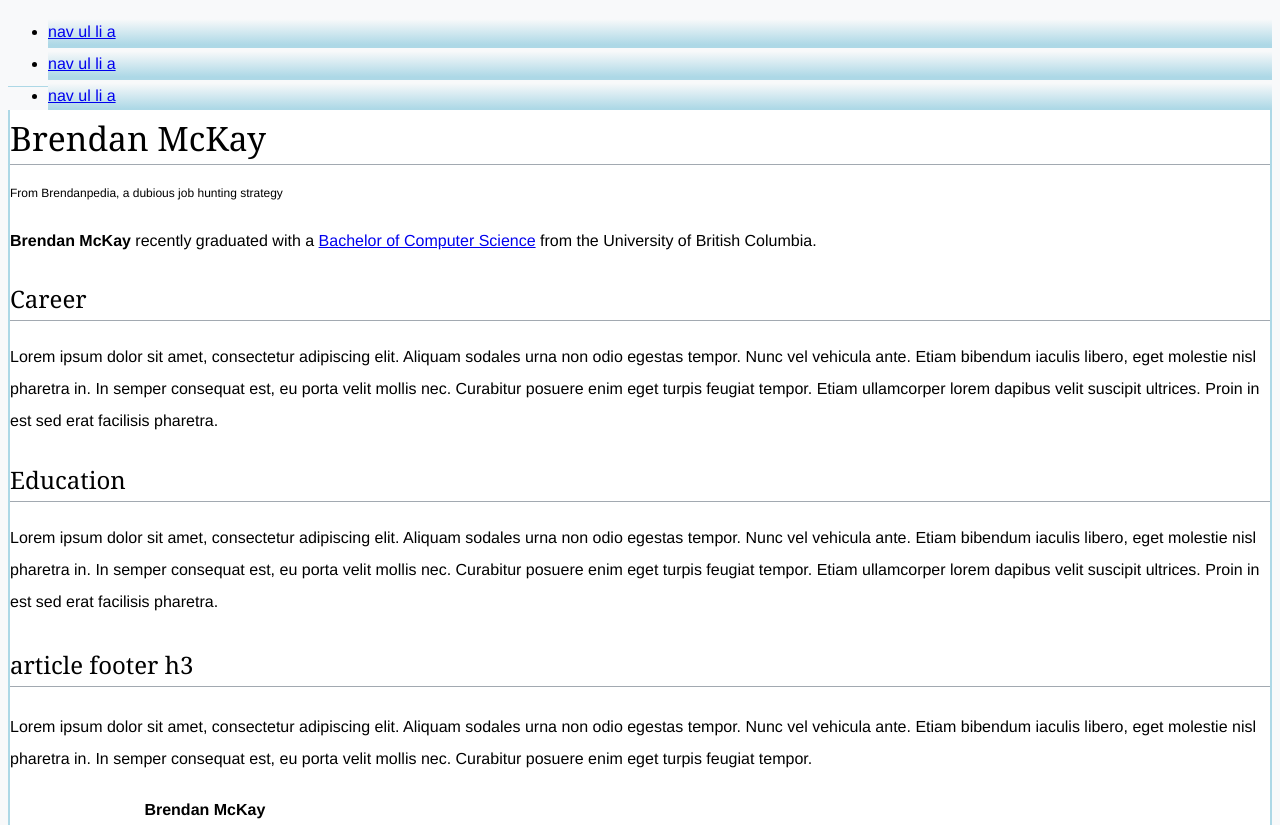
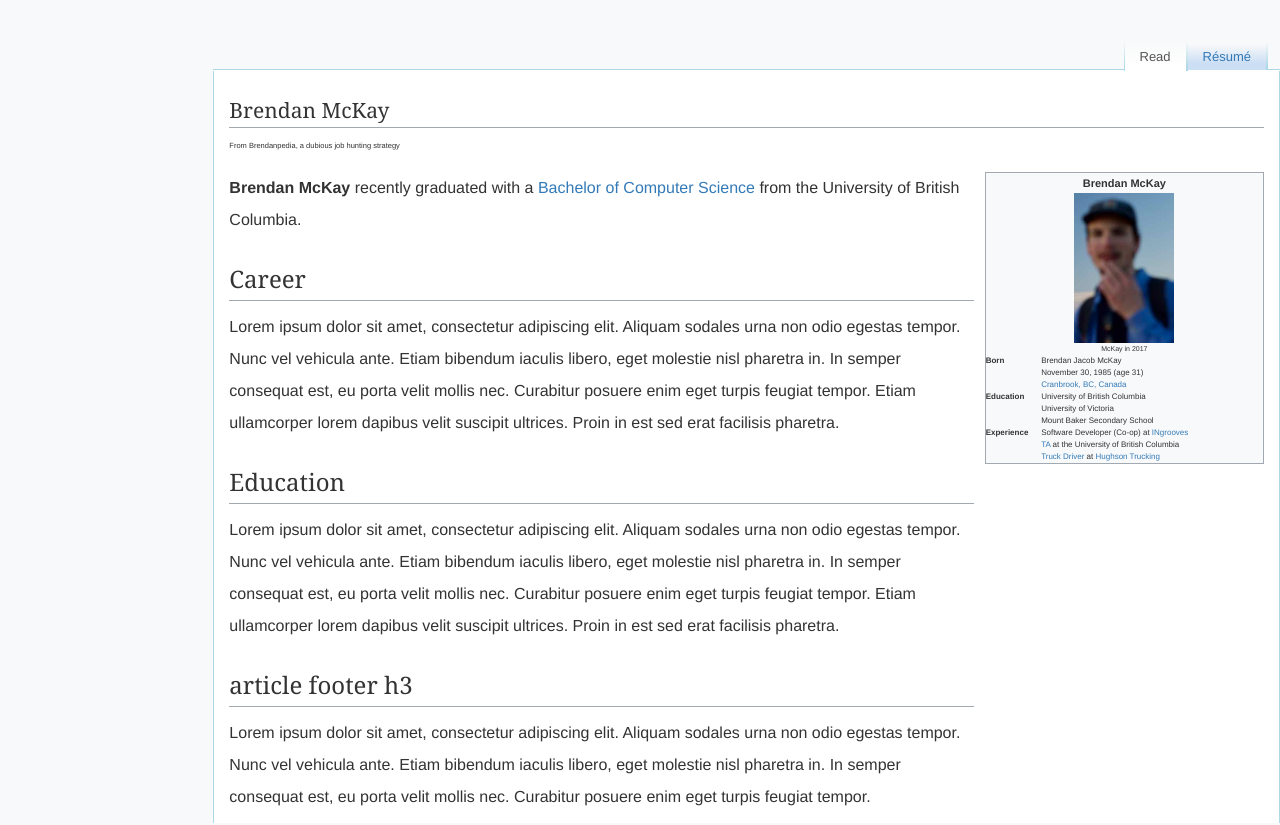
Before and after one commit to brjmc/brjmc.github.io, a plain HTML site: page index.html in a window 1280 px wide. Shown: the top 825 px of the page. Drawn offline with nearby package versions, Linux system fonts and the light colour scheme.

Commit message:
add full 'read' layout

```diff
--- a/css/style.css
+++ b/css/style.css
@@ -1,7 +1,6 @@
 
 
 body{ font:16px/32px Helvetica, Helvetica Neue, Arial, sans-serif; background: #f8f9fa;}
-#main{background:#fff; border: 1px solid lightblue; border-top:none;}
 #container{
 	background: #fff;
 	padding: 0;
@@ -86,3 +85,70 @@
 #title-sub{
 	font-size: .75rem;
 }
+
+#main{
+	background: white;
+}
+
+#main article h1{
+	font-size:2em;
+}
+#main article{
+	float:left;
+	width:72%;
+	display: table-footer-group;
+}
+
+#main aside{
+	float:right;
+	width:27%;
+	display: table-header-group;
+	background: #f8f9fa;
+	border: 1px #a2a9b1 solid;
+	font-size: .8rem;
+}
+
+aside th{
+	width: 20%;
+	font-weight:bold;
+	text-align: left;
+}
+aside td{
+	text-align: left;
+}
+
+.infobox-title{
+	padding: 4px;
+	text-align: center;
+	font-size: 1.1rem;
+	position: relative;
+}
+.headshot{
+	width: 100%;
+	display: flex;
+  	justify-content: center;
+}
+
+.headshot img{
+	margin-left: auto;
+	margin-right:auto;
+	height: 15rem;
+}
+
+aside table{
+	width: 100%;
+    background-color: #f8f9fa;
+    padding: 0.2em;
+    float: right;
+    clear: right;
+    line-height: 1.5em;
+}
+td,th {
+	display: table-cell;
+	vertical-align: top;
+}
+
+td.subtitle{
+	text-align: center;
+	font-size: .7rem;
+}
--- a/index.html
+++ b/index.html
@@ -1,54 +1,58 @@
-<!doctype html>
-<!--[if lt IE 7]> <html class="no-js ie6 oldie" lang="en"> <![endif]-->
-<!--[if IE 7]>    <html class="no-js ie7 oldie" lang="en"> <![endif]-->
-<!--[if IE 8]>    <html class="no-js ie8 oldie" lang="en"> <![endif]-->
-<!--[if gt IE 8]><!--> <html class="no-js" lang="en"> <!--<![endif]-->
+<!DOCTYPE html>
+<html lang="en">
+
 <head>
+    <title>Bootstrap Case</title>
     <meta charset="utf-8">
-	<meta http-equiv="X-UA-Compatible" content="IE=edge,chrome=1">
+    <meta name="viewport" content="width=device-width, initial-scale=1">
+    <link rel="stylesheet" href="https://maxcdn.bootstrapcdn.com/bootstrap/3.3.7/css/bootstrap.min.css">
+    <link rel="stylesheet" href="css/style.css">
+    <script src="https://ajax.googleapis.com/ajax/libs/jquery/3.1.1/jquery.min.js"></script>
+    <script src="https://maxcdn.bootstrapcdn.com/bootstrap/3.3.7/js/bootstrap.min.js"></script>
+</head>
 
-	<title>Brendan McKay</title>
-	<meta name="description" content="">
-	<meta name="author" content="">
-
-	<meta name="viewport" content="width=device-width,initial-scale=1">
-
-	<link rel="stylesheet" href="css/style.css">
-	<link rel='shortcut icon' type='image/x-icon' href='favicon.ico?' />
-	<script src="js/libs/modernizr-2.0.6.min.js"></script>
-</head>
 <body>
 
+    <div id="container" class="col-xs-10 pull-right">
         <div id="header-container">
-		<header class="wrapper clearfix">
-			<nav>
-				<ul>
-					<li><a href="#">nav ul li a</a></li>
-					<li><a href="#">nav ul li a</a></li>
-					<li><a href="#">nav ul li a</a></li>
+            <ul class="nav nav-tabs">
+                <li class="active read"><a data-toggle="tab" href="#read">Read</a></li>
+                <li clas="resume"><a data-toggle="tab" href="#resume">Résumé</a></li>
+
             </ul>
-			</nav>
-		</header>
         </div>
-	<div id="main-container">
+        <div id="main-container" class="col-md-12">
+            <div class="tab-content">
+                <div id="read" class="tab-pane fade in active">
                     <div id="main" class="wrapper clearfix">
                         <header>
                             <h1 id="title">Brendan McKay</h1>
                             <p id="title-sub">From Brendanpedia, a dubious job hunting strategy</p>
                         </header>
                         <article>
-				<p><b>Brendan McKay</b> recently graduated with a <a href="https://www.cs.ubc.ca/students/undergrad/programs/second-degree/what-bcs-ics">Bachelor of Computer Science</a> from the University of British Columbia.</p>
+                            <p><b>Brendan McKay</b> recently graduated with a <a href="https://www.cs.ubc.ca/students/undergrad/programs/second-degree/what-bcs-ics">Bachelor of Computer Science</a>                                from the University of British Columbia.</p>
                             <section>
                                 <h2>Career</h2>
-					<p>Lorem ipsum dolor sit amet, consectetur adipiscing elit. Aliquam sodales urna non odio egestas tempor. Nunc vel vehicula ante. Etiam bibendum iaculis libero, eget molestie nisl pharetra in. In semper consequat est, eu porta velit mollis nec. Curabitur posuere enim eget turpis feugiat tempor. Etiam ullamcorper lorem dapibus velit suscipit ultrices. Proin in est sed erat facilisis pharetra.</p>
+                                <p>Lorem ipsum dolor sit amet, consectetur adipiscing elit. Aliquam sodales urna non odio egestas
+                                    tempor. Nunc vel vehicula ante. Etiam bibendum iaculis libero, eget molestie nisl pharetra
+                                    in. In semper consequat est, eu porta velit mollis nec. Curabitur posuere enim eget turpis
+                                    feugiat tempor. Etiam ullamcorper lorem dapibus velit suscipit ultrices. Proin in est
+                                    sed erat facilisis pharetra.</p>
                             </section>
                             <section>
                                 <h2>Education</h2>
-					<p>Lorem ipsum dolor sit amet, consectetur adipiscing elit. Aliquam sodales urna non odio egestas tempor. Nunc vel vehicula ante. Etiam bibendum iaculis libero, eget molestie nisl pharetra in. In semper consequat est, eu porta velit mollis nec. Curabitur posuere enim eget turpis feugiat tempor. Etiam ullamcorper lorem dapibus velit suscipit ultrices. Proin in est sed erat facilisis pharetra.</p>
+                                <p>Lorem ipsum dolor sit amet, consectetur adipiscing elit. Aliquam sodales urna non odio egestas
+                                    tempor. Nunc vel vehicula ante. Etiam bibendum iaculis libero, eget molestie nisl pharetra
+                                    in. In semper consequat est, eu porta velit mollis nec. Curabitur posuere enim eget turpis
+                                    feugiat tempor. Etiam ullamcorper lorem dapibus velit suscipit ultrices. Proin in est
+                                    sed erat facilisis pharetra.</p>
                             </section>
                             <footer>
                                 <h3>article footer h3</h3>
-					<p>Lorem ipsum dolor sit amet, consectetur adipiscing elit. Aliquam sodales urna non odio egestas tempor. Nunc vel vehicula ante. Etiam bibendum iaculis libero, eget molestie nisl pharetra in. In semper consequat est, eu porta velit mollis nec. Curabitur posuere enim eget turpis feugiat tempor.</p>
+                                <p>Lorem ipsum dolor sit amet, consectetur adipiscing elit. Aliquam sodales urna non odio egestas
+                                    tempor. Nunc vel vehicula ante. Etiam bibendum iaculis libero, eget molestie nisl pharetra
+                                    in. In semper consequat est, eu porta velit mollis nec. Curabitur posuere enim eget turpis
+                                    feugiat tempor.</p>
                             </footer>
                         </article>
 
@@ -67,7 +71,7 @@
                                             <div class="headshot">
                                                 <img src="media/blurry.jpg"><br>
                                             </div>
-								<span >McKay in 2017</span>
+                                            <span>McKay in 2017</span>
                                         </td>
                                     </tr>
                                     <tr>
@@ -102,14 +106,53 @@
                             </table>
                         </aside>
 
-		</div> <!-- #main -->
-	</div> <!-- #main-container -->
-
-	<div id="footer-container">
-		<footer class="wrapper">
-			<h3>footer</h3>
-		</footer>
+                    </div>
+                </div>
+                <div id="resume" class="tab-pane fade">
+                    <embed src="media/resume.pdf" width="80%" height="1120" type='application/pdf'>
+                </div>
+            </div>
+        </div>
+        <!--<div id="header-container col-md-12">
+            <div class="col-md-6 spacer-top pull-left"></div>
+            <div class="pull-right">
+                <ul class="nav nav-tabs navbar-right">
+                    <li class="active"><a data-toggle="tab" href="#home">Home</a></li>
+                    <li><a data-toggle="tab" href="#menu4">Menu 1</a></li>
+                    <li><a data-toggle="tab" href="#menu5">Menu 2</a></li>
+                    <li><a data-toggle="tab" href="#menu6">Menu 3</a></li>
+                </ul>
+            </div>
+        </div>
+        <div id="main-container" class="col-md-12">
+            <div id="main">
+                <div class="tab-content">
+                    <div id="home" class="tab-pane fade in active">
+                        <h3>HOME</h3>
+                        <p>Lorem ipsum dolor sit amet, consectetur adipisicing elit, sed do eiusmod tempor incididunt ut labore
+                            et dolore magna aliqua.</p>
+                    </div>
+                    <div id="menu1" class="tab-pane fade">
+                        <h3>Menu 1</h3>
+                        <p>Ut enim ad minim veniam, quis nostrud exercitation ullamco laboris nisi ut aliquip ex ea commodo
+                            consequat.
+                        </p>
+                    </div>
+                    <div id="menu2" class="tab-pane fade">
+                        <h3>Menu 2</h3>
+                        <p>Sed ut perspiciatis unde omnis iste natus error sit voluptatem accusantium doloremque laudantium,
+                            totam rem aperiam.
+                        </p>
+                    </div>
+                    <div id="menu3" class="tab-pane fade">
+                        <h3>Menu 3</h3>
+                        <p>Eaque ipsa quae ab illo inventore veritatis et quasi architecto beatae vitae dicta sunt explicabo.</p>
+                    </div>
+                </div>
+            </div>
+        </div>-->
     </div>
 
 </body>
+
 </html>
```
Also changed, not shown: index1.html (deleted, +0 -158 lines). Lines whose indentation alone changed are shown as unchanged.
